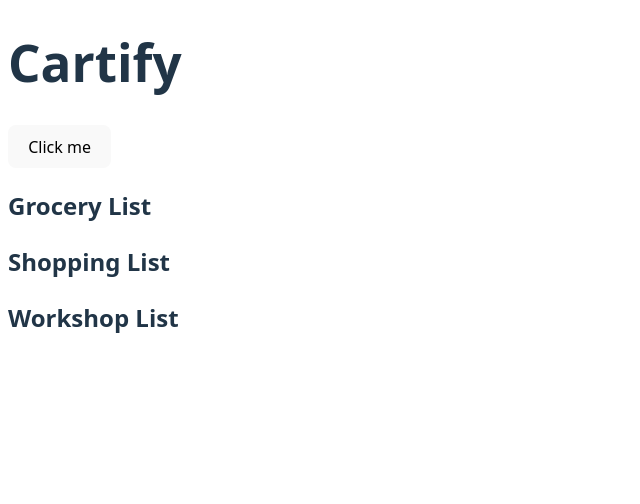
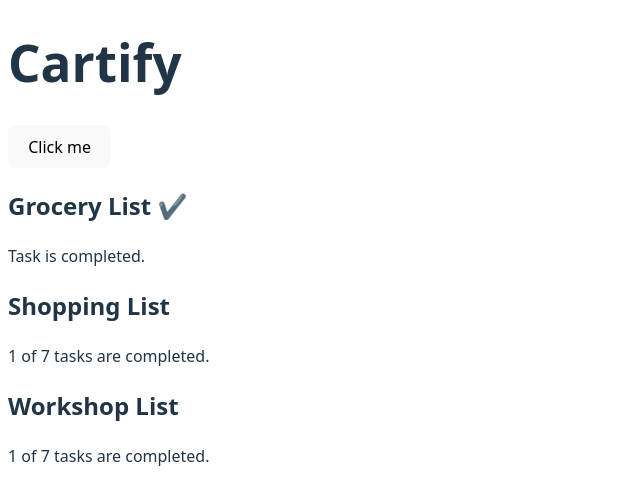
Before and after one commit to salasaa/cartify, a React (Vite) app: page / in a window 1280 px wide. Shown: the top 504 px of the page, without its empty margins (0-640 px from the left). Built offline with nearby package versions, Linux system fonts and the light colour scheme.

Commit message:
feat: add conditional rendering for status task

```diff
--- a/src/app.tsx
+++ b/src/app.tsx
@@ -4,17 +4,27 @@ export function App() {
       <h1>Cartify</h1>
       <button>Click me</button>
 
-      <CartList name="Grocery List" />
+      <CartList name="Grocery List" isCompleted />
       <CartList name="Shopping List" />
       <CartList name="Workshop List" />
     </div>
   );
 }
 
-export function CartList({ name }: { name: string }) {
+export function CartList({
+  name,
+  isCompleted,
+}: {
+  name: string;
+  isCompleted?: boolean;
+}) {
   return (
     <div>
-      <h2>{name}</h2>
+      <h2>
+        {name} {isCompleted && "✔️"}
+      </h2>
+      {isCompleted && <p>Task is completed.</p>}
+      {!isCompleted && <p>1 of 7 tasks are completed.</p>}
     </div>
   );
 }
```
